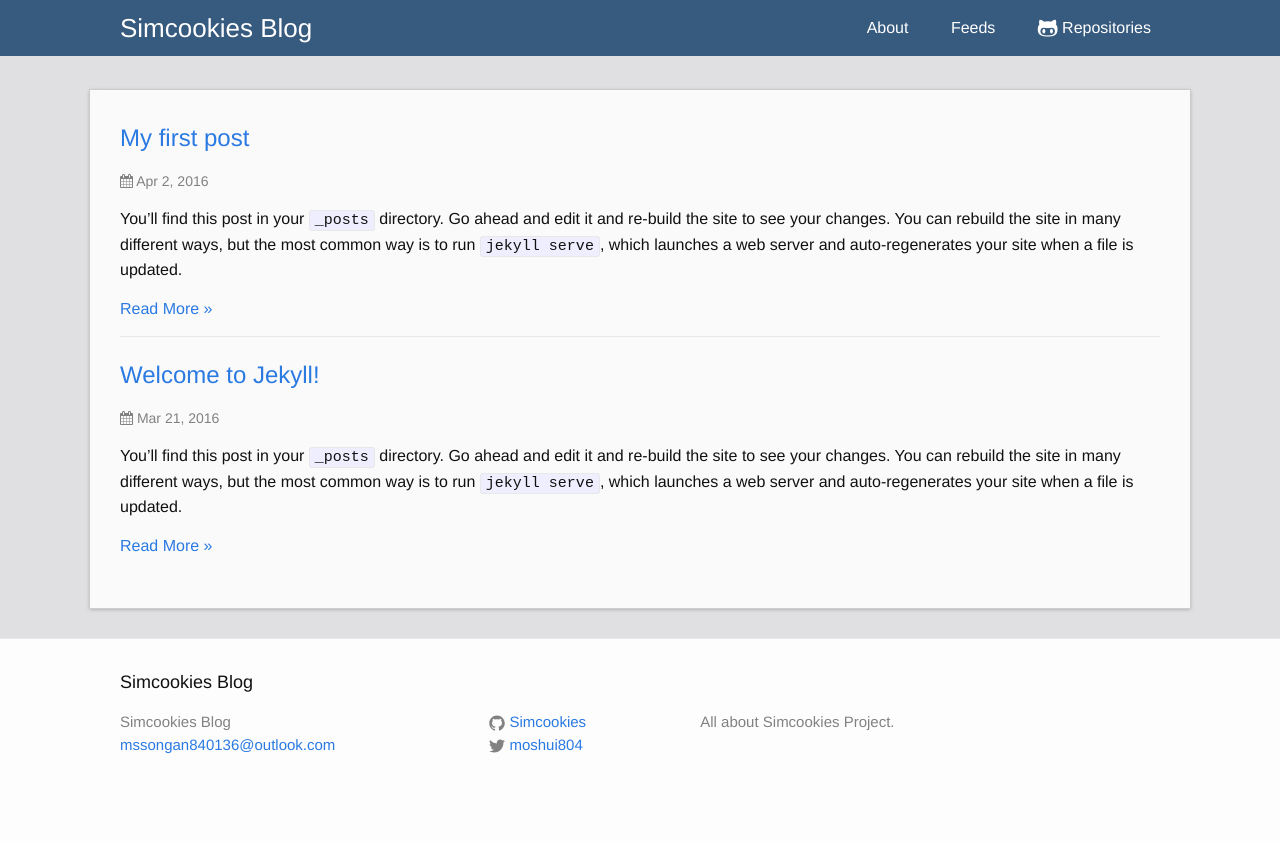
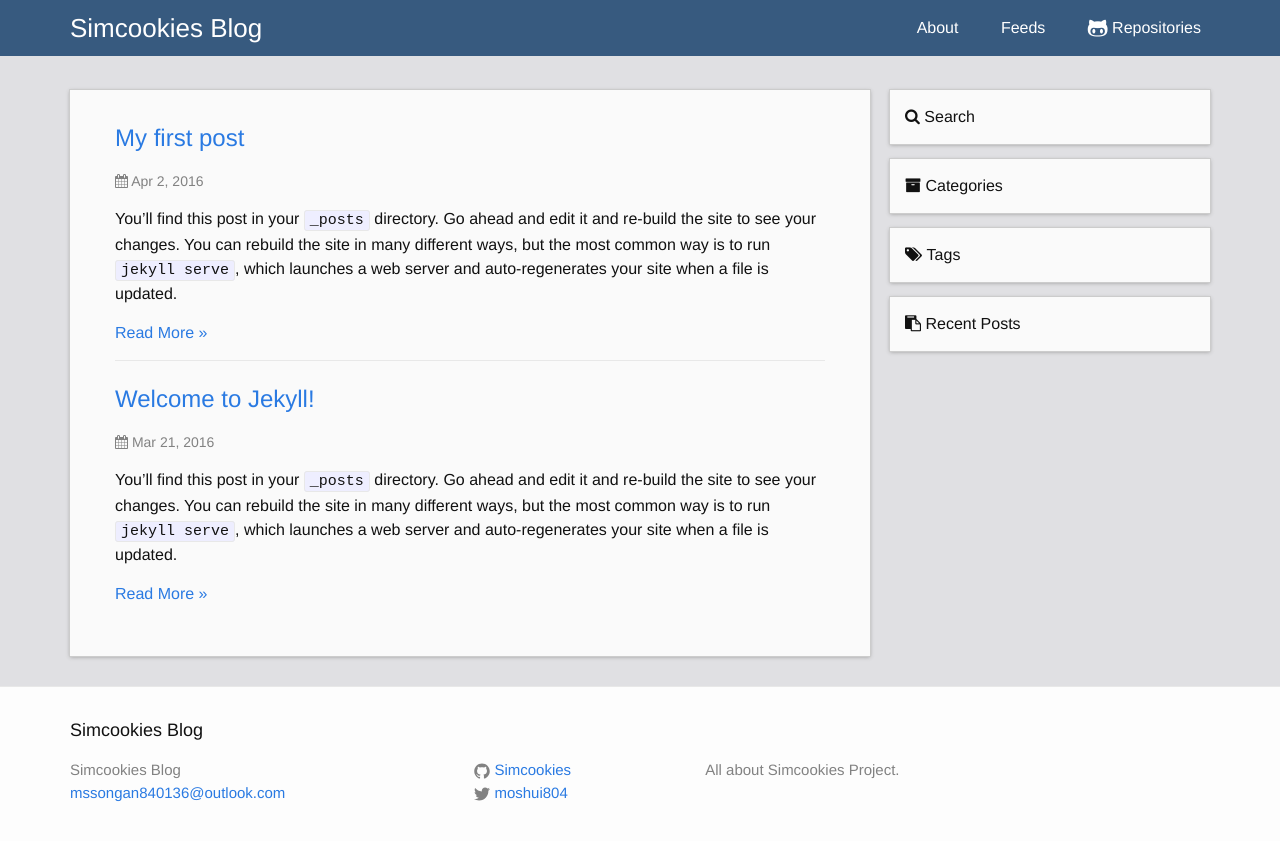
Before and after one commit to Simcookies/gitio, a Jekyll site: the page built from index.html, in a window 1280 px wide. Shown: the top 841 px of the page. Built offline with Jekyll 4.4.1, drawn with Linux system fonts in a browser that asks for light colours; nearby versions of some CDN libraries.

Commit message:
Add the right sidebar

```diff
--- a/_sass/_layout.scss
+++ b/_sass/_layout.scss
@@ -194,16 +194,43 @@
     background: $bg-content-color;
     padding: $spacing-unit * 3 0 $spacing-unit 0;
 
-    .wrapper {
-	position: relative;
+}
+
+.home {
+    position: relative;
+    width: 710px;
+    float: left;
+    background: #fafafa;
+    box-shadow: 0 1px 4px #999;
+    outline: 1px solid #ccc;
+    padding: $spacing-unit $spacing-unit * 1.5;
+
+    @include media-query($on-laptop) {
+        float: none;
+	width: auto;
+    }
+}
+
+.sidebar {
+    position: relative;
+    float: right;
+    width: 320px;
+
+    @include media-query($on-laptop) {
+        float: none;
+	width: auto;
+    }
+
+    .col {
 	background: #fafafa;
 	box-shadow: 0 1px 4px #999;
 	outline: 1px solid #ccc;
+	padding: $spacing-unit / 2;
+
+	&:not(:first-child) {
+	    margin-top: $spacing-unit / 2;
+	}
     }
-}
-
-.home {
-    padding: $spacing-unit 0;
 }
 
 .post-list {
--- a/css/main.scss
+++ b/css/main.scss
@@ -27,10 +27,10 @@
 $grey-color-dark:  darken($grey-color, 25%);
 
 // Width of the content area
-$content-width:    1100px;
+$content-width:    1200px;
 
 $on-palm:          600px;
-$on-laptop:        1000px;
+$on-laptop:        1200px;
 
 
 
--- a/index.html
+++ b/index.html
@@ -23,3 +23,18 @@
   </ul>
 
 </div>
+
+<div class="sidebar">
+  <div class="col">
+    <i class="fa fa-search"></i>&nbsp;<span>Search</span>
+  </div>
+  <div class="col">
+    <i class="fa fa-archive"></i>&nbsp;<span>Categories</span>
+  </div>
+  <div class="col">
+    <i class="fa fa-tags"></i>&nbsp;<span>Tags</span>
+  </div>
+  <div class="col">
+    <i class="fa fa-clipboard"></i>&nbsp;<span>Recent Posts</span>
+  </div>
+</div>
```
